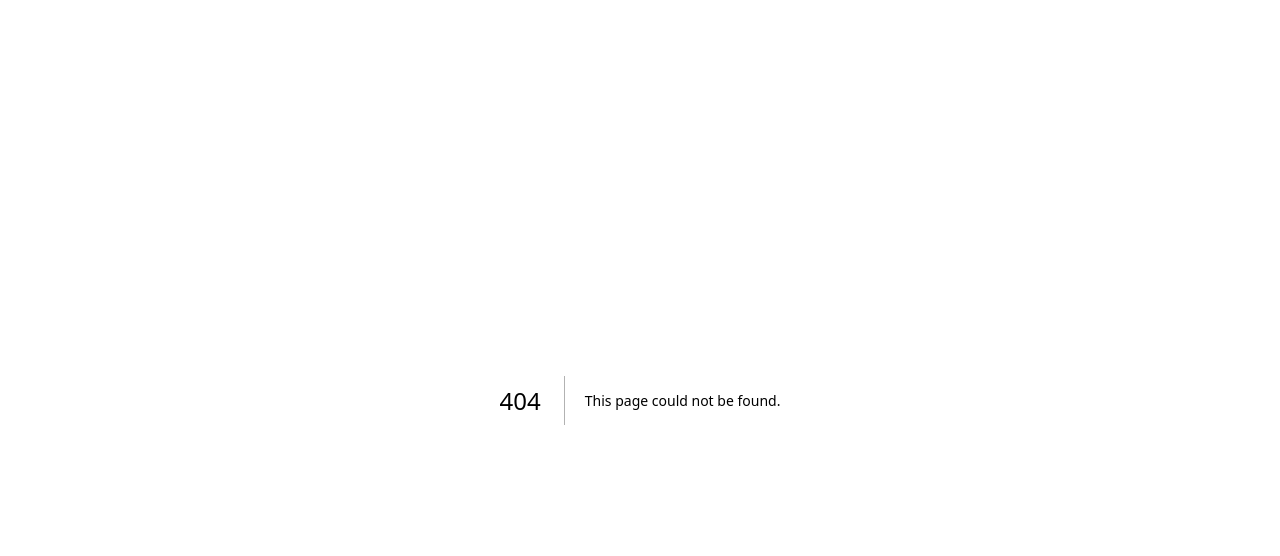
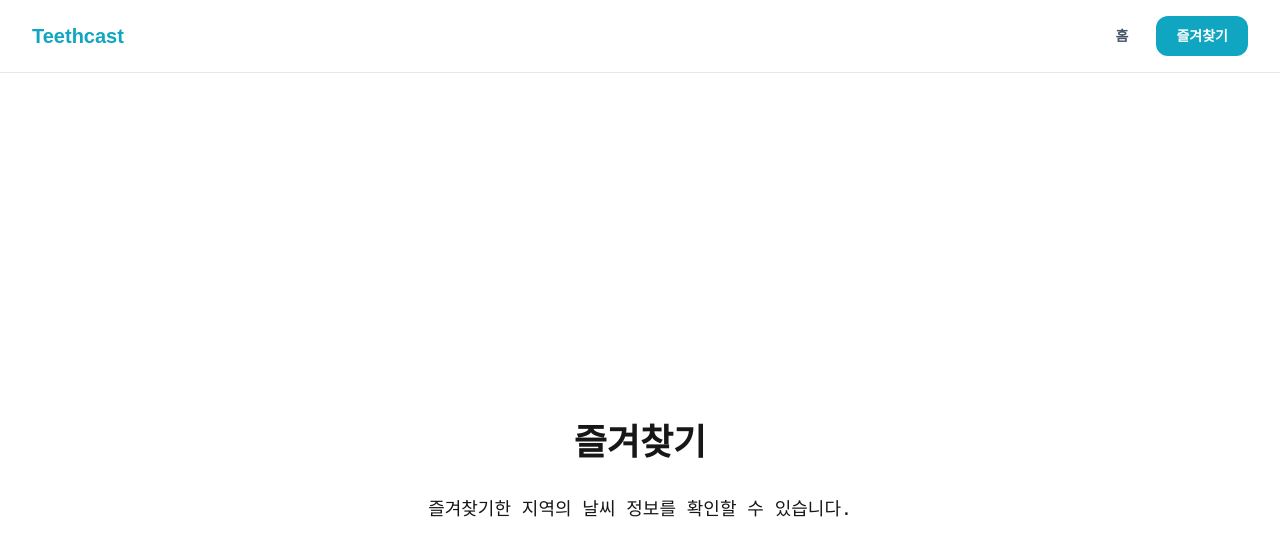
Before and after one commit to seong5/teethcast, a Next.js app: page /favorites in a window 1280 px wide. Before the commit this address had no page. Shown: the top 556 px of the page. Built offline with nearby package versions, Linux system fonts and the light colour scheme.

Commit message:
Navbar 컴포넌트 구현

```diff
--- /dev/null
+++ b/app/favorites/page.tsx
@@ -0,0 +1,5 @@
+import { FavoritesPage } from "@/pages/favorites";
+
+export default function Page() {
+  return <FavoritesPage />;
+}
--- a/app/layout.tsx
+++ b/app/layout.tsx
@@ -1,5 +1,6 @@
 import type { Metadata } from "next";
 import "./globals.css";
+import Navbar from "@/widgets/Navbar";
 
 export const metadata: Metadata = {
   title: "Teethcast - 우리나라 날씨 정보",
@@ -13,7 +14,10 @@ export default function RootLayout({
 }>) {
   return (
     <html lang="ko">
-      <body>{children}</body>
+      <body>
+        <Navbar />
+        {children}
+      </body>
     </html>
   );
 }
--- /dev/null
+++ b/src/pages/favorites/index.tsx
@@ -0,0 +1,14 @@
+export function FavoritesPage() {
+  return (
+    <main className="flex min-h-screen flex-col items-center justify-center p-24">
+      <div className="z-10 max-w-5xl w-full items-center justify-between font-mono text-sm">
+        <h1 className="text-4xl font-bold text-center mb-8">
+          즐겨찾기
+        </h1>
+        <p className="text-center text-lg">
+          즐겨찾기한 지역의 날씨 정보를 확인할 수 있습니다.
+        </p>
+      </div>
+    </main>
+  );
+}
--- /dev/null
+++ b/src/widgets/Navbar/index.tsx
@@ -0,0 +1,42 @@
+'use client';
+
+import Link from 'next/link';
+import { usePathname } from 'next/navigation';
+import { Button } from '@/shared/ui';
+
+export default function Navbar() {
+  const pathname = usePathname();
+
+  return (
+    <nav className="border-b border-gray-200 bg-white">
+      <div className="mx-auto flex max-w-7xl items-center justify-between px-4 py-4 sm:px-6 lg:px-8">
+        <Link href="/" className="flex items-center gap-3">
+          <span className="text-xl font-bold text-[#10a6c1]">Teethcast</span>
+        </Link>
+
+        <div className="flex items-center gap-2">
+          <Link href="/">
+            <Button
+              type="button"
+              variant={pathname === '/' ? 'primary' : 'ghost'}
+              size="sm"
+              className={pathname === '/' ? '' : 'text-slate-600 hover:text-slate-900'}
+            >
+              홈
+            </Button>
+          </Link>
+          <Link href="/favorites">
+            <Button
+              type="button"
+              variant={pathname === '/favorites' ? 'primary' : 'ghost'}
+              size="sm"
+              className={pathname === '/favorites' ? '' : 'text-slate-600 hover:text-slate-900'}
+            >
+              즐겨찾기
+            </Button>
+          </Link>
+        </div>
+      </div>
+    </nav>
+  );
+}
```
Also changed, not shown: src/pages-layer/home/index.tsx (added, +14 -0 lines).
